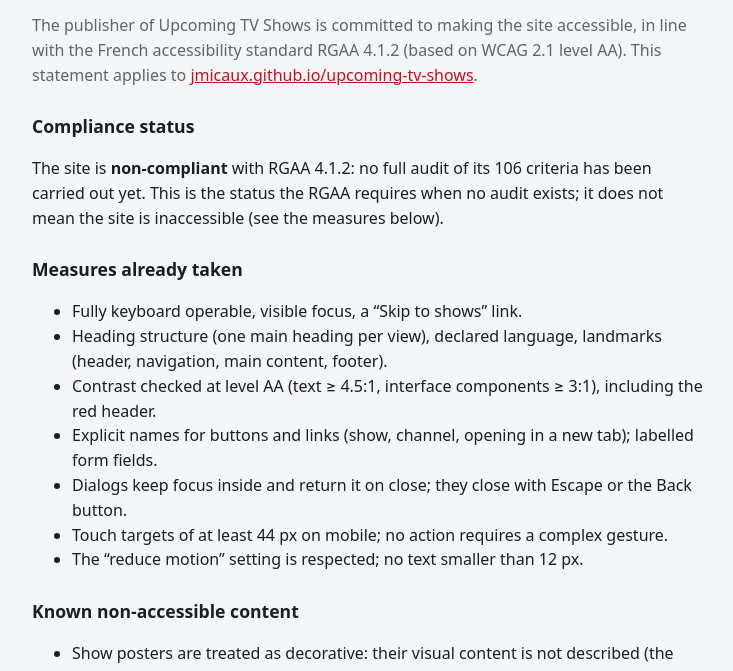
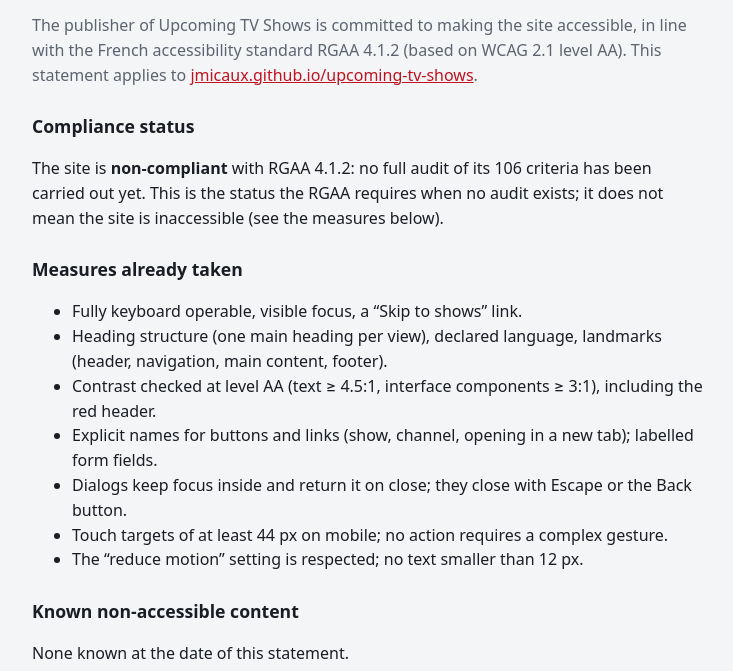
Before and after one commit to jmicaux/upcoming-tv-shows, a plain HTML site: page accessibility.html in a window 1280 px wide. Shown: the part 105-776 px from the top of the page, without its empty margins (272-1005 px from the left). Drawn offline with Linux system fonts and the light colour scheme.

Commit message:
Accessibility statement: decorative posters are not a non-conformity
Posters duplicate the show title shown as text next to them, so alt="" is the correct
treatment (RGAA criterion 1.2); they no longer appear as non-accessible content.

```diff
--- a/accessibility.html
+++ b/accessibility.html
@@ -42,9 +42,7 @@
     </ul>
 
     <h2>Known non-accessible content</h2>
-    <ul>
-      <li>Show posters are treated as decorative: their visual content is not described (the show title is given as text next to them).</li>
-    </ul>
+    <p>None known at the date of this statement.</p>
     <h3>Content not covered</h3>
     <ul>
       <li>The Google and GitHub sign-in pages, and the third-party sites behind “Watch on…” links.</li>
```
